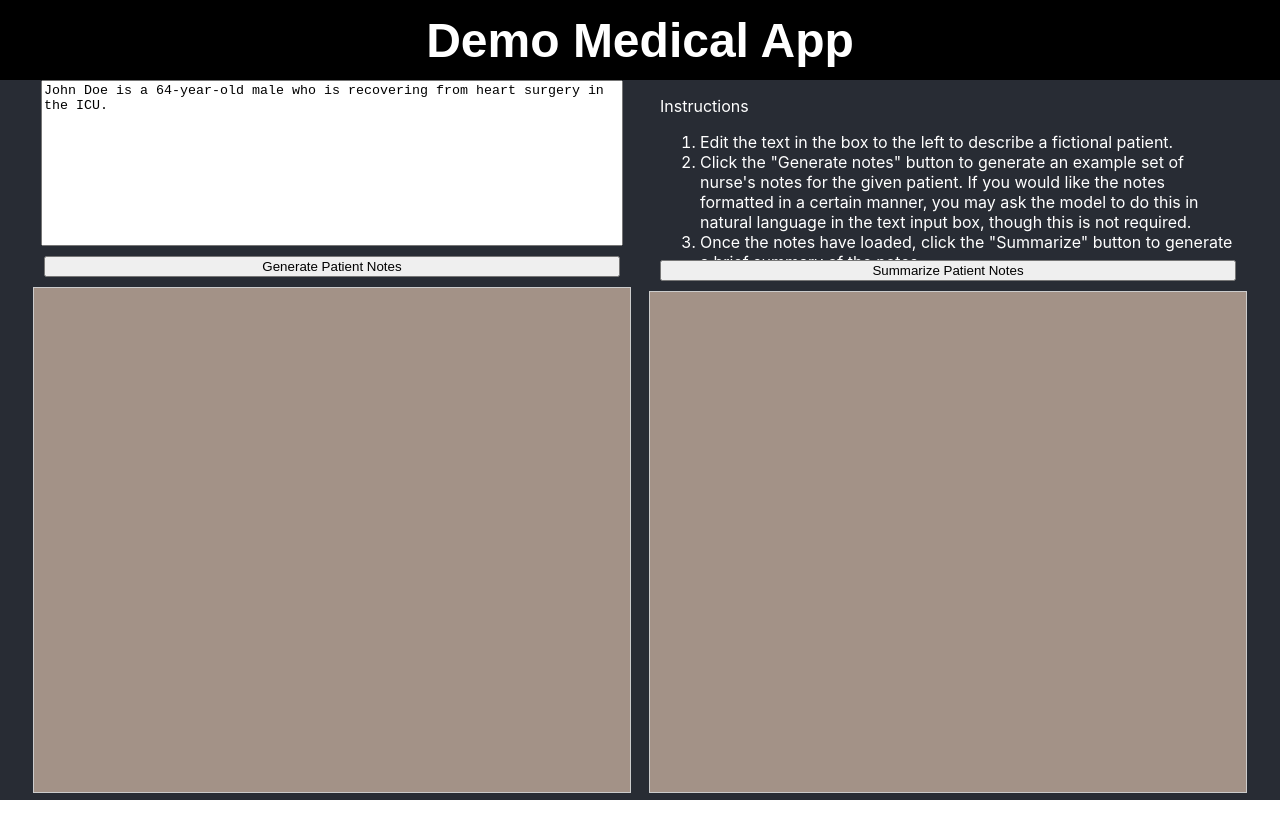
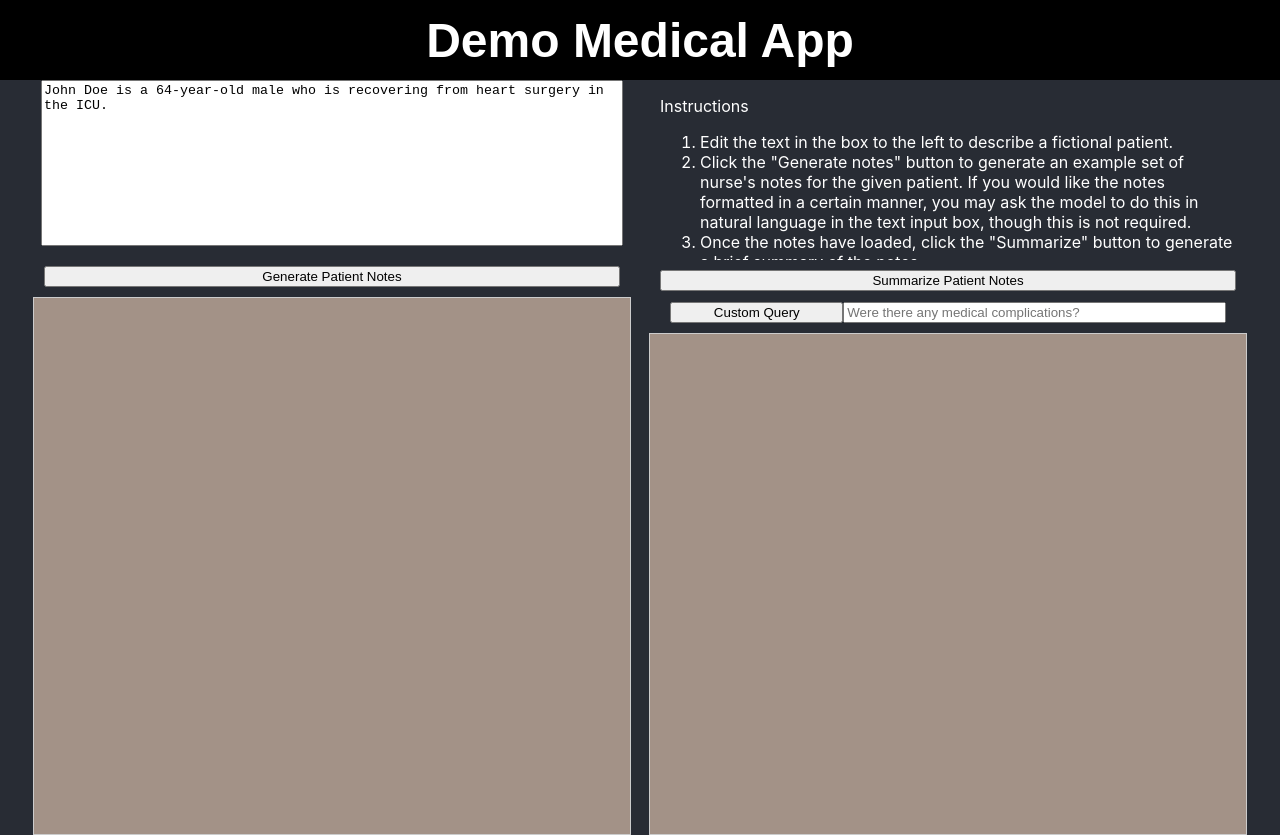
Before and after one commit to rkruser/km-health-solutions, a React (Create React App) app in the folder site-prototype/km-prototype/: page / in a window 1280 px wide. Before the commit the page ends 800 px from the top, so only its background shows below. Built offline with nearby package versions, Linux system fonts and the light colour scheme.

Commit message:
Custom query button works

```diff
--- a/site-prototype/km-prototype/src/App.css
+++ b/site-prototype/km-prototype/src/App.css
@@ -68,6 +68,7 @@
 .summarize-btn {
   width: 100%;
   margin-bottom: 10px;
+  margin-top: 10px;
 }
 
 .generated-text,
@@ -128,3 +129,16 @@
   text-align: left;
   overflow-y: auto;
 }
+
+#custom-btn {
+  width: 30%;
+}
+
+#custom-input {
+  width:65%;
+}
+
+#custom-div {
+  width:100%;
+  margin-bottom: 10px;
+}
--- a/site-prototype/km-prototype/src/App.js
+++ b/site-prototype/km-prototype/src/App.js
@@ -17,6 +17,17 @@ function App() {
 
 export default App;
 
+
+/*
+Some TODOs:
+
+1. Add custom query button
+2. Add https
+3. Add RyenBot
+
+
+*/
+
 // ****************** GPT-4 Code (with some modifications) *******************
 
 
@@ -26,9 +37,10 @@ function TwoColumnLayout() {
   const [generatedText, setGeneratedText] = useState('');
   const [summarizedText, setSummarizedText] = useState('');
   const [isLoading, setIsLoading] = useState({ generate: false, summarize: false });
+  const [customText, setCustomText] = useState('');
 
   const handleGenerate = () => {
-    let generatePrePrompt = "Given the following description of a hypothetical medical patient, generate a realistic and detailed set of hourly nurse's notes, including vital signs, for that patient spanning 48 hours of a hospital stay. Patient description:\n\n";
+    let generatePrePrompt = "Given the following description of a hypothetical medical patient, generate a realistic and detailed set of hourly nurse's notes, including vital signs, for that patient spanning 48 hours of a hospital stay (unless otherwise specified). Patient description:\n\n";
 
     setIsLoading({ ...isLoading, generate: true });
     completeText(generatePrePrompt+inputText).then((completion) => {
@@ -47,6 +59,16 @@ function TwoColumnLayout() {
     });
   };
 
+  const handleCustom = () => {
+    let customPrompt = "Answer the following prompt about the nurse's notes for a patient as best you can:\n\n Prompt: ";
+    let customPrompt2 = "\n\nNurse's notes:\n";
+
+    setIsLoading({ ...isLoading, summarize: true });
+    completeText(customPrompt+customText+customPrompt2+generatedText).then((completion) => {
+      setSummarizedText(completion);
+      setIsLoading({ ...isLoading, summarize: false });
+    });
+  };
 
   return (
     <div className="two-column-layout">
@@ -71,11 +93,23 @@ function TwoColumnLayout() {
             <li>Edit the text in the box to the left to describe a fictional patient.</li>
             <li>Click the "Generate notes" button to generate an example set of nurse's notes for the given patient. If you would like the notes formatted in a certain manner, you may ask the model to do this in natural language in the text input box, though this is not required.</li>
             <li>Once the notes have loaded, click the "Summarize" button to generate a brief summary of the notes.</li>
+            <li>If you would like to ask a custom question about the notes, use the Custom Query button after writing your question in the adjacent text area.</li>
           </ol>
         </div>
         <button className="summarize-btn" onClick={handleSummarize}>
           Summarize Patient Notes
         </button>
+
+        <div id="custom-div">
+          <button id="custom-btn" onClick={handleCustom}>Custom Query</button>
+          <input id="custom-input"
+            type="text"
+            value={customText}
+            onChange={(e) => setCustomText(e.target.value)}
+            placeholder="Were there any medical complications?"
+          />
+        </div>
+
         <div className="summarized-text">
           {isLoading.summarize ? <div><div className="loader"></div><p>Querying chatGPT... this may take up to a few minutes</p></div> : summarizedText}
         </div>
```
